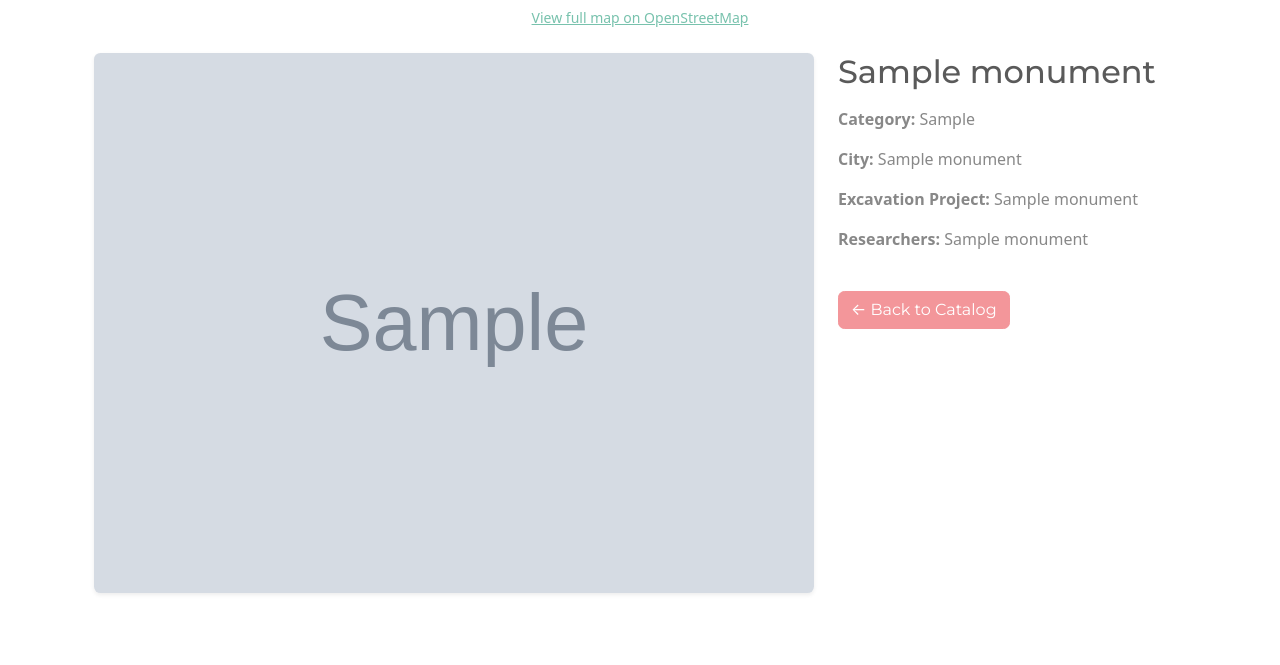
After one commit to omerahmed05/endangered-monuments, a Flask app: template templates/monument_detail.html in a window 1280 px wide. The commit adds this page. Shown: the part 479-1144 px from the top of the page. Run offline with Flask 3, Linux system fonts and the light colour scheme; the template is opened without the code that fills it: most values are stand-ins (such as "Sample title", 1, 10 or a date in 2020); grey boxes marked "Sample" are stand-in pictures; some libraries are stand-ins or nearby versions.

Commit message:
Added monument detail page and improved guest home

```diff
--- a/templates/base.html
+++ b/templates/base.html
@@ -64,15 +64,16 @@
           <li class="nav-item">
             <a class="nav-link" href="{{ url_for('index') }}">Home</a>
           </li>
+          <!-- anyone can browse -->
+          <li class="nav-item">
+            <a class="nav-link" href="{{ url_for('guest_home') }}">Browse Monuments</a>
+          </li>
+          <li class="nav-item">
+            <a class="nav-link" href="{{ url_for('display_table', table_name='CITY') }}">Browse Cities</a>
+          </li>
 
           {% if not session.get('user_id') %}
             <!-- Guest: can browse, sign up as researcher, or log in -->
-            <li class="nav-item">
-              <a class="nav-link" href="{{ url_for('guest_home') }}">Browse Monuments</a>
-            </li>
-            <li class="nav-item">
-              <a class="nav-link" href="{{ url_for('display_table', table_name='CITY') }}">Browse Cities</a>
-            </li>
             <li class="nav-item">
               <a class="nav-link" href="{{ url_for('signup', role='researcher') }}">Sign Up</a>
             </li>
--- /dev/null
+++ b/templates/monument_detail.html
@@ -0,0 +1,59 @@
+{% extends "base.html" %}
+{% block content %}
+  <div class="container py-5">
+
+    {# Only show the map if we have coords #}
+    {% if monument.LATITUDE is not none and monument.LONGITUDE is not none %}
+      {# Convert decimals to floats #}
+      {% set lat = monument.LATITUDE|float %}
+      {% set lng = monument.LONGITUDE|float %}
+      {% set delta = 0.5 %}
+
+      {# Compute bounding box entirely in floats #}
+      {% set south = lat - delta %}
+      {% set north = lat + delta %}
+      {% set west  = lng - delta %}
+      {% set east  = lng + delta %}
+
+      <div class="text-center mb-4">
+        <iframe
+          width="100%" height="350"
+          frameborder="0"
+          scrolling="no"
+          src="https://www.openstreetmap.org/export/embed.html?bbox={{ west }},{{ south }},{{ east }},{{ north }}&layer=mapnik&marker={{ lat }},{{ lng }}"
+          style="border:1px solid #ccc;"
+        ></iframe>
+        <br/>
+        <small>
+          <a
+            href="https://www.openstreetmap.org/?mlat={{ lat }}&mlon={{ lng }}#map=10/{{ lat }}/{{ lng }}"
+            target="_blank"
+          >
+            View full map on OpenStreetMap
+          </a>
+        </small>
+      </div>
+    {% endif %}
+
+    <div class="row">
+      <div class="col-md-8 mb-4">
+        <img
+          src="{{ monument.THUMBNAIL }}"
+          class="img-fluid rounded shadow-sm"
+          alt="{{ monument.monument_name }}"
+          style="width:100%; object-fit:cover; max-height:600px;"
+        >
+      </div>
+      <div class="col-md-4">
+        <h2 class="mb-3">{{ monument.monument_name }}</h2>
+        <p><strong>Category:</strong> {{ monument.ITEM_CATEGORY }}</p>
+        <p><strong>City:</strong> {{ monument.city_name }}</p>
+        <p><strong>Excavation Project:</strong> {{ monument.project_name }}</p>
+        <p><strong>Researchers:</strong> {{ monument.researcher_names or 'N/A' }}</p>
+        <a href="{{ url_for('guest_home') }}" class="btn btn-secondary mt-4">
+          ← Back to Catalog
+        </a>
+      </div>
+    </div>
+  </div>
+{% endblock %}
```
Also changed, not shown: templates/guest_home.html (+18 -13 lines).
